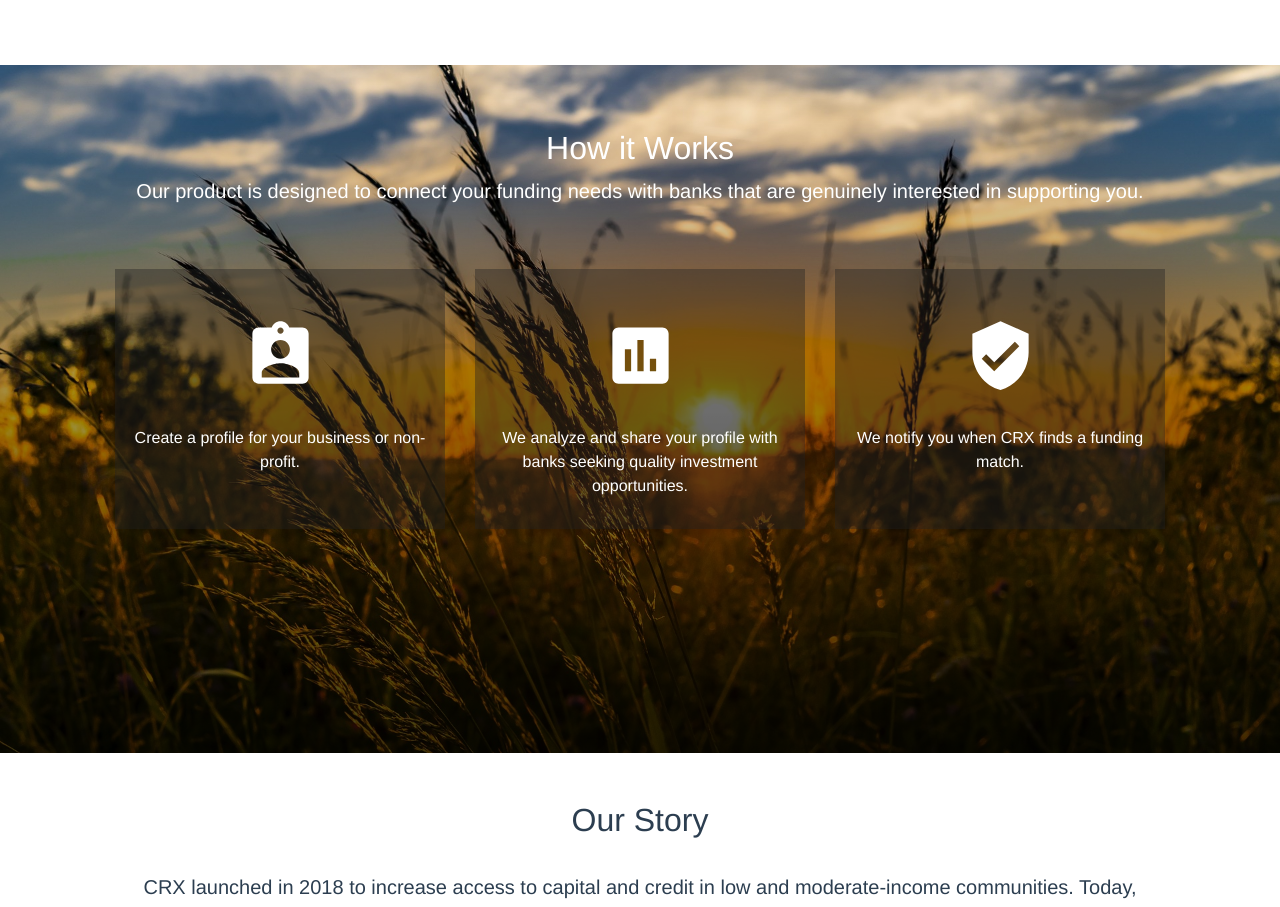
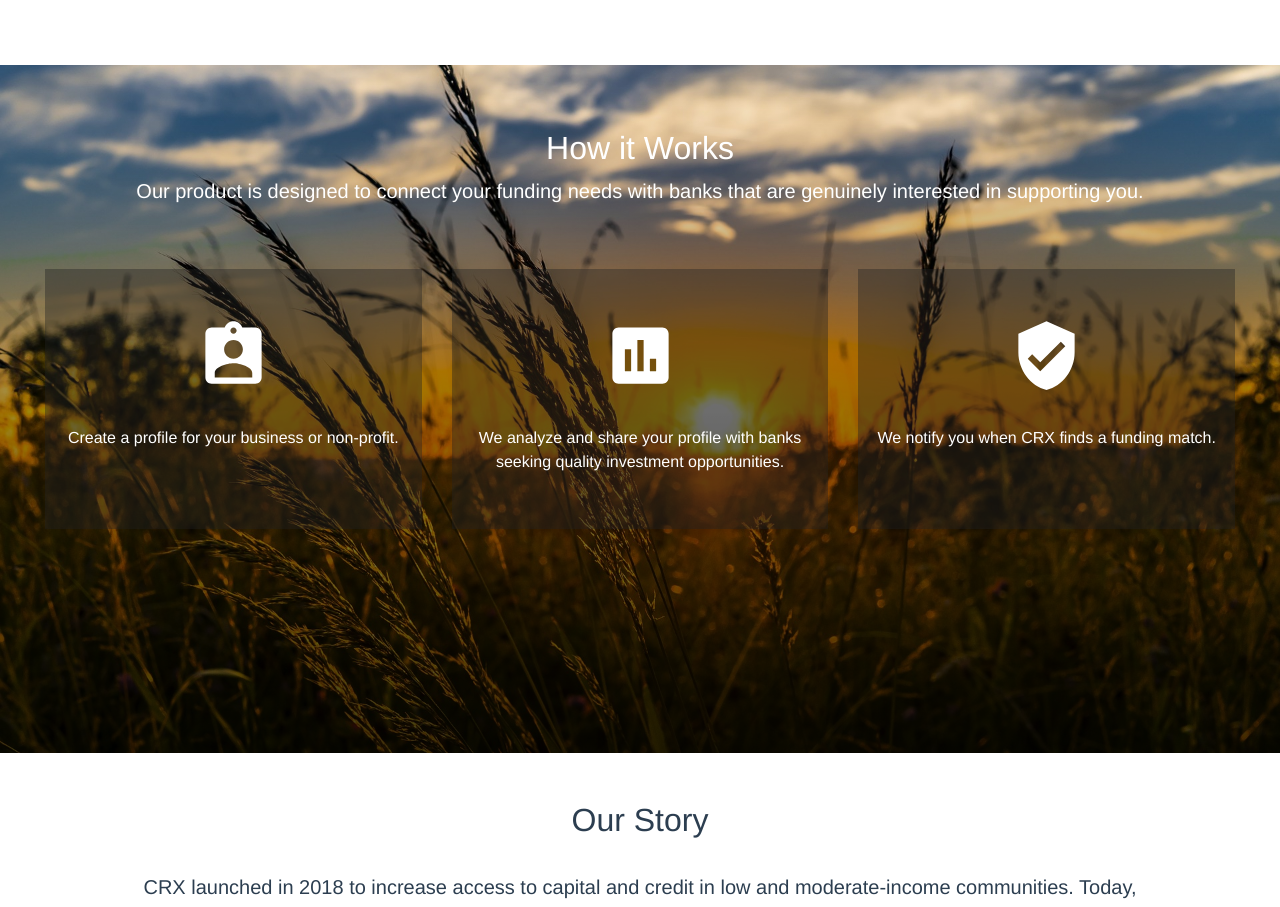
Before and after one commit to chris8grant/crxsolutions, a Vue app: page / in a window 1280 px wide. Shown: the part 849-1756 px from the top of the page. Built offline with nearby package versions, Linux system fonts and the light colour scheme.

Commit message:
improved navbar navigation, and styled solution section

```diff
--- a/src/components/HelloWorld.vue
+++ b/src/components/HelloWorld.vue
@@ -1,6 +1,6 @@
 <template>
   <main data-spy="scroll" data-target="#navbar" data-offset="0">
-    <div class="container p-5">
+    <div class="container p-5" id="about">
       <h2>About</h2>
       <div class="container">
         <p class="lead">
@@ -8,8 +8,8 @@
         </p>
       </div>
     </div>
-    <div class="jumbotron jumbotron-fluid">
-      <div class="container">
+    <div class="jumbotron jumbotron-fluid" id="solution">
+      <div class="container-fluid">
         <h2 class="text-white">How it Works</h2>
         <p class="text-white mb-5 lead">Our product is designed to connect your funding needs with banks that are genuinely interested in supporting you. </p>
         <div class="row">
@@ -19,7 +19,7 @@
               <p class="text-white pt-3">Create a profile for your business or non-profit. </p>
             </div>
           </div>
-          <div class="col mb-3">
+          <div class="col mb-3 hide-overflow">
             <div class="tint p-3">
               <img src="../assets/analyze.svg" height="125" width="75" class="pt-3"/>
               <p class="text-white pt-3">We analyze and share your profile with banks seeking quality investment opportunities. </p>
@@ -34,7 +34,7 @@
         </div>
       </div>
     </div>
-    <div class="container-fluid" id="about">
+    <div class="container-fluid" id="story">
       <div class="container p-5">
         <h2 class="t">Our Story</h2>
         <p class="pt-4 lead">CRX launched in 2018 to increase access to capital and credit in low and moderate-income communities. Today, we've built world-class technology that connects banks with impactful community development projects that meet their Community Reinvestment Act compliance obligations. CRX is fundamentally transforming the way community development projects are financed and building the financial marketplace of the future.
@@ -54,7 +54,9 @@ export default {
 
 <!-- Add "scoped" attribute to limit CSS to this component only -->
 <style scoped>
-
+.hide-overflow {
+  overflow: hidden;
+}
 .col-sm-4 {
   max-width: 24%;
 }
```
Also changed, not shown: 9 other files (tests, documents, lock files or other folders).
